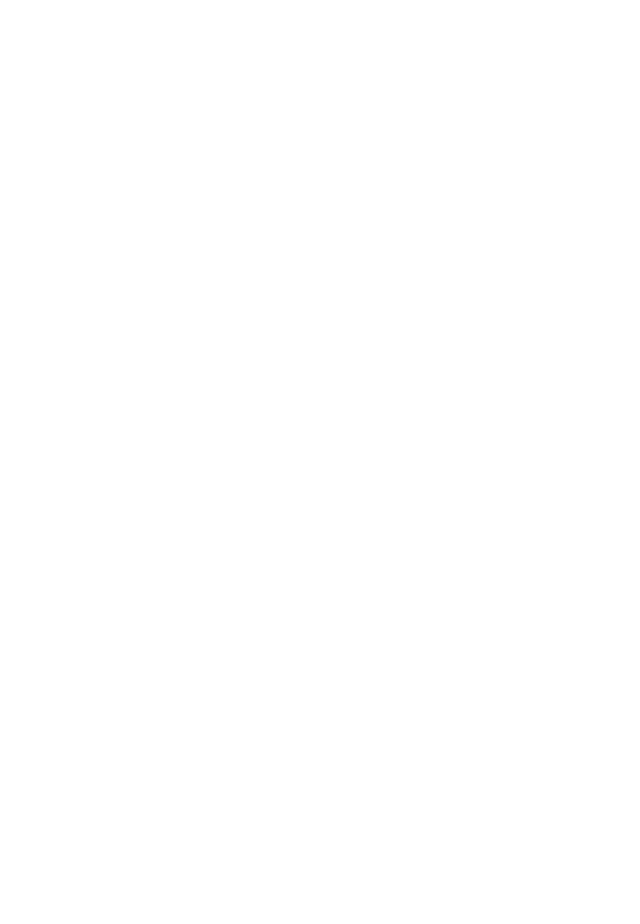
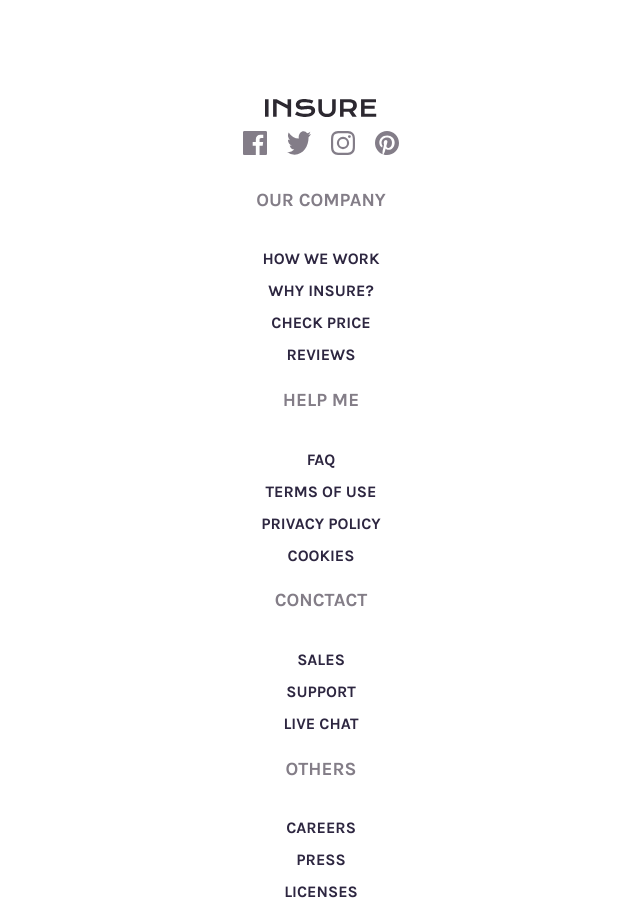
Before and after one commit to IvanHdzRz/insure-landing-page, a React (Create React App) app: page / in a window 1280 px wide. Shown: the part 2680-3604 px from the top of the page, without its empty margins (319-959 px from the left). Before the commit the page ends 2635 px from the top, so only its background shows below. Built offline with nearby package versions, Linux system fonts and the light colour scheme.

Commit message:
se agrego el footer -se agregaron todos los componentes de la pagina

```diff
--- a/src/App.js
+++ b/src/App.js
@@ -4,6 +4,7 @@
 import Hero from './Components/Hero'
 import SectionReasons from './Components/SectionReason'
 import MoreInfo from './Components/MoreInfo'
+import Footer from './Components/Footer'
 function App() {
   return (
     <div className='App'>
@@ -11,6 +12,7 @@
         <Hero />
         <SectionReasons />
         <MoreInfo />
+        <Footer />
     </div>
   );
 }
--- /dev/null
+++ b/src/Components/Footer/CommontQuestions.js
@@ -0,0 +1,28 @@
+const commonQuestions=[
+    {
+        title:'Our company',
+        answers:[
+            'how we work','why insure?','check price','reviews'
+        ]
+    },
+    {
+        title:'help me',
+        answers:[
+            'faq','terms of use','privacy policy','cookies'
+        ]
+    },
+    {
+        title:'conctact',
+        answers:[
+            'sales','support','live chat'
+        ]
+    },
+    {
+        title:'others',
+        answers:[
+            'careers','press','licenses'
+        ]
+    },
+]
+
+export default commonQuestions;
--- /dev/null
+++ b/src/Components/Footer/Footer.js
@@ -0,0 +1,46 @@
+import React from 'react'
+import Styles from './Footer.module.css'
+import logo from '../../assets/images/logo.svg'
+import iconFace from '../../assets/images/icon-facebook.svg'
+import iconInsta from '../../assets/images/icon-instagram.svg'
+import iconPinterets from '../../assets/images/icon-pinterest.svg'
+import iconTwitter from '../../assets/images/icon-twitter.svg'
+import communQuestions from './CommontQuestions'
+import commonQuestions from './CommontQuestions'
+const Footer=()=>{
+    const mediaIcons=[iconFace,iconTwitter,iconInsta,iconPinterets]
+
+    return (
+        <footer className={Styles.footer}>
+            <div className={'logo'}>
+                <img src={logo} alt='logo'/>
+            </div>
+
+            <div className={Styles.socialMedia}>
+                {mediaIcons.map((mediaIcon,i)=>{
+                   return(
+                        <img src={mediaIcon} key={i} alt='media-icon' className={Styles.mediaIcon} />
+                    )
+                })}
+
+            </div>
+            <hr></hr>
+            <div className='communQuestions'>
+                {commonQuestions.map((question,i)=>{
+                    return (
+                        <div key={i} className={Styles.question}>
+                            <h3>{question.title}</h3>
+                            {question.answers.map((answer,i)=>{
+                                return(
+                                    <li key={i}>{answer}</li>
+                                );
+                            })}
+                        </div>
+                    )
+                })}
+            </div>
+        </footer>
+    );
+}
+
+export default Footer;
--- /dev/null
+++ b/src/Components/Footer/Footer.module.css
@@ -0,0 +1,41 @@
+.footer{
+    margin-top: 8rem;
+    display: flex;
+    flex-direction: column;
+    justify-content: center;
+    align-items: center;
+    box-sizing: border-box;
+    padding: 1rem;
+}
+.socialMedia{
+    width: 90vw;
+    height: 2rem;
+    display: flex;
+    justify-content: center;
+}
+.mediaIcon{
+    height: 24px;
+    width: 24px;
+    padding: 10px;
+}
+.question{
+    text-align: center;
+    text-decoration: none;
+    text-transform: uppercase;
+}
+.question>h3{
+    color: var(--DarkGrayishViolet);
+    margin-bottom: 2rem;
+}
+.question li{
+    color:var(--DarkViolet);
+    list-style: none;
+    font-weight: 600;
+    line-height: 2rem;
+}
+hr{
+    height:2px;
+    border-width:0;
+    color:gray;
+    background-color:gray;
+}
--- /dev/null
+++ b/src/Components/Footer/index.js
@@ -0,0 +1 @@
+export {default} from './Footer'
```
